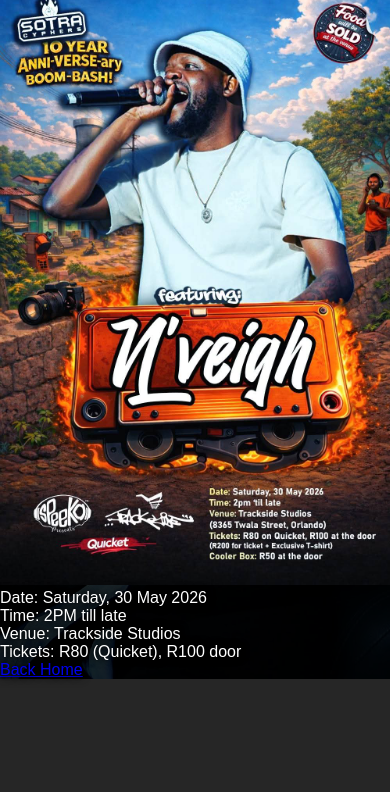
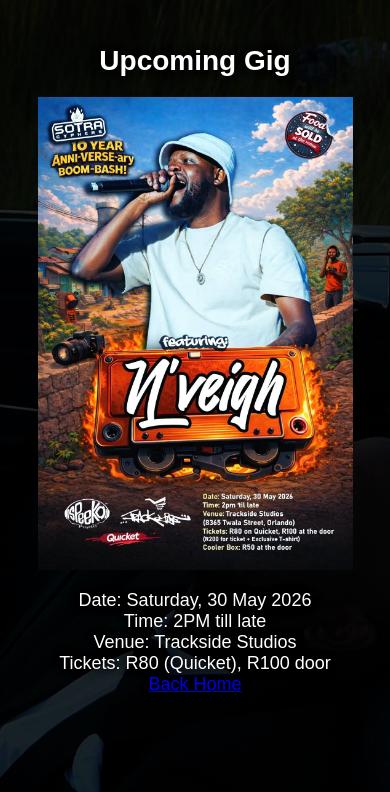
Before and after one commit to SisekoBunu/nveigh-website, a plain HTML site: page gigs.html in a window 390 px wide. Shown: the part 52-844 px from the top of the page. Drawn offline with Linux system fonts and the light colour scheme.

Commit message:
Center mobile page content and fix full-screen backgrounds

```diff
--- a/gigs.html
+++ b/gigs.html
@@ -1,22 +1,22 @@
 <!DOCTYPE html>
 <html>
 <head>
+<meta charset="UTF-8">
+<meta name="viewport" content="width=device-width, initial-scale=1.0">
 <link rel="stylesheet" href="style.css">
+<title>Gigs</title>
 </head>
-<body   style="background: linear-gradient(rgba(0,0,0,0.85), rgba(0,0,0,0.85)), url('assets/images/3.jpg') no-repeat center center / cover;">
+<body style="background: linear-gradient(rgba(0,0,0,0.85), rgba(0,0,0,0.85)), url('assets/images/3.jpg') no-repeat center center / cover;">
 
-<h1>Upcoming Gig</h1>
-
-<img src="assets/images/gig.jpg" width="400">
-
-<p>
-Date: Saturday, 30 May 2026<br>
-Time: 2PM till late<br>
-Venue: Trackside Studios<br>
-Tickets: R80 (Quicket), R100 door
-</p>
-
-<a href="index.html">Back Home</a>
+<div class="page-content">
+    <h1>Upcoming Gig</h1>
+    <img src="assets/images/gig.jpg" style="max-width:90%; height:auto; margin:20px 0;">
+    <p>Date: Saturday, 30 May 2026</p>
+    <p>Time: 2PM till late</p>
+    <p>Venue: Trackside Studios</p>
+    <p>Tickets: R80 (Quicket), R100 door</p>
+    <a href="index.html">Back Home</a>
+</div>
 
 </body>
 </html>
--- a/style.css
+++ b/style.css
@@ -199,3 +199,32 @@ align-items: center;
 .navbar nav a {
 margin: 0 15px;
 }
+
+.page-content {
+    display: flex;
+    flex-direction: column;
+    justify-content: center;
+    align-items: center;
+    text-align: center;
+    min-height: 100vh;
+    padding: 20px;
+}
+
+.page-content h1 {
+    font-size: 28px;
+}
+
+.page-content p {
+    font-size: 18px;
+}
+
+.page-content a {
+    font-size: 18px;
+}
+
+body {
+    background-size: cover !important;
+    background-position: center !important;
+    background-repeat: no-repeat !important;
+    min-height: 100vh;
+}
```
Also changed, not shown: about.html (+8 -4 lines), contact.html (+8 -4 lines), store.html (+8 -4 lines).
